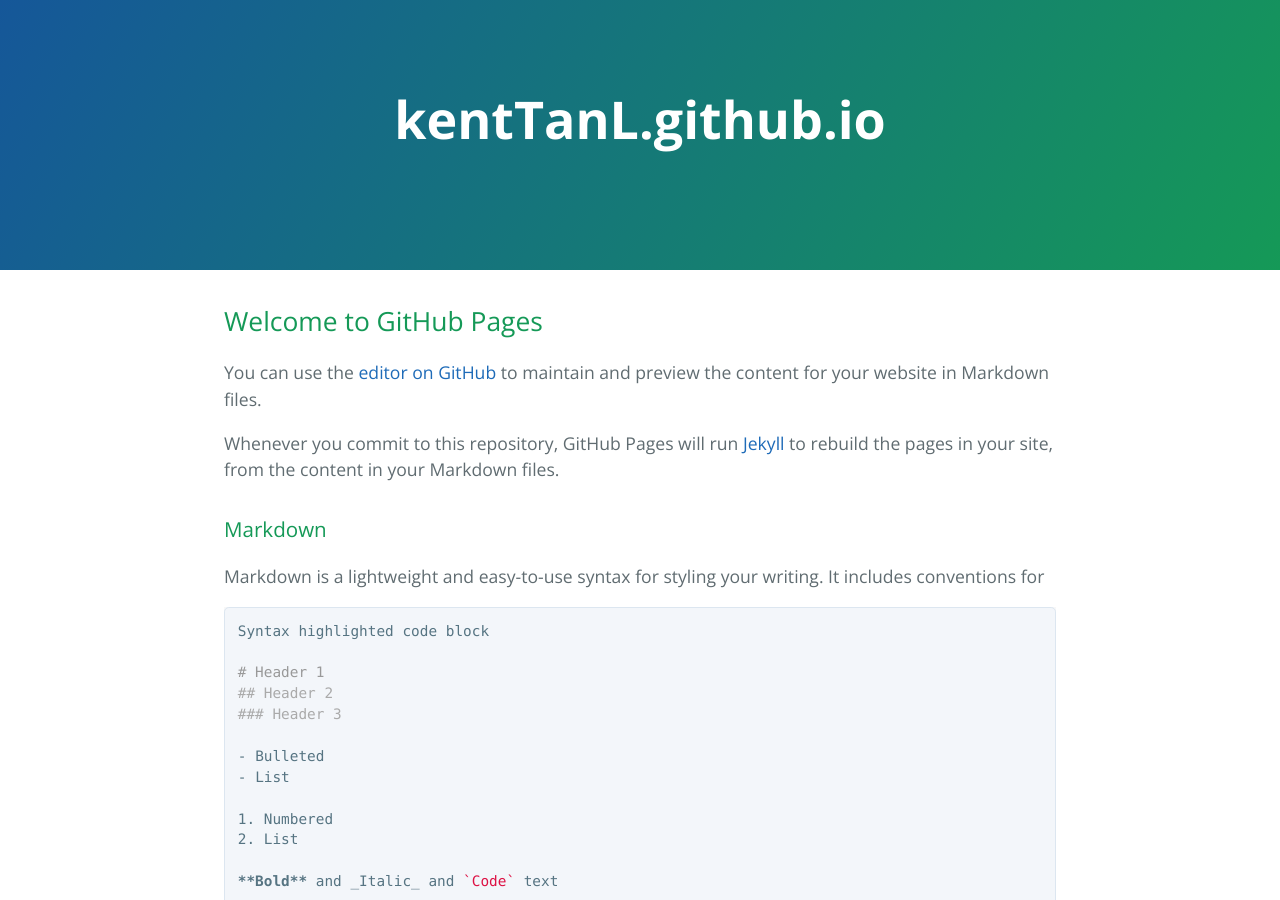
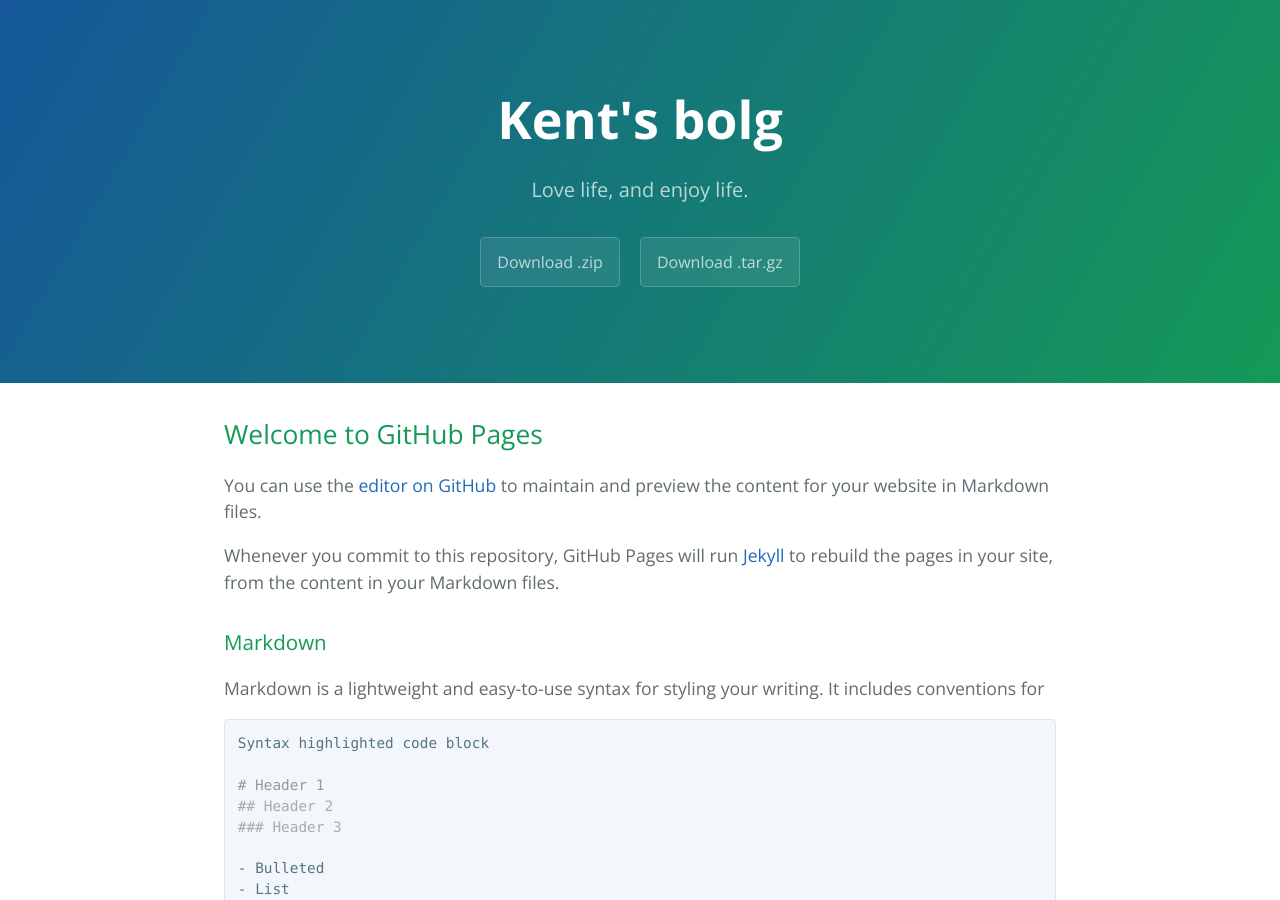
Before and after one commit to kentTanL/kentTanL.github.io, a Jekyll site: the page built from index.md, in a window 1280 px wide and 900 px high. Built offline with Jekyll 4.4.1, drawn with Linux system fonts in a browser that asks for light colours; our own code applies the rules of GitHub Pages for plain Markdown files; the repository's description, which GitHub fills in, is left out.

Commit message:
add change:mailbox_closed:
add change:mailbox_closed:

```diff
--- a/_config.yml
+++ b/_config.yml
@@ -1 +1,5 @@
+title: Kent's bolg
+description: Love life, and enjoy life.
+show_downloads: true
+google_analytics:
 theme: jekyll-theme-cayman
```
